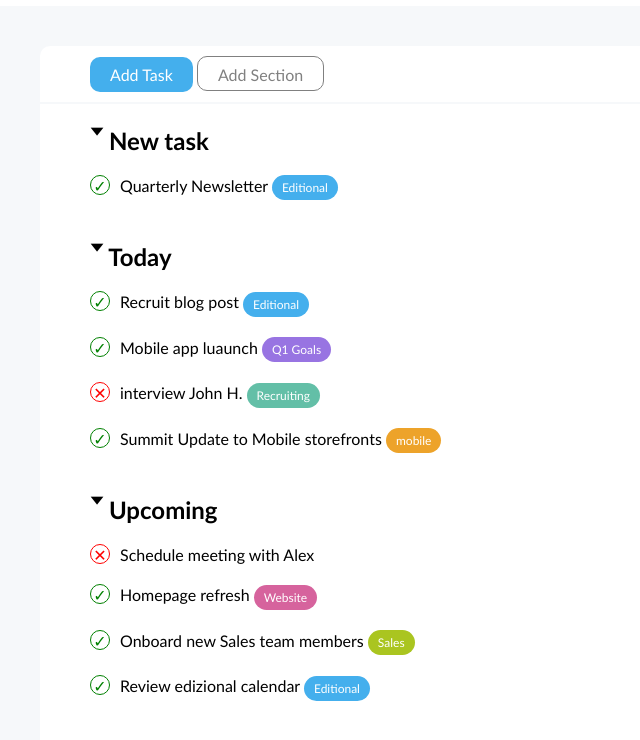
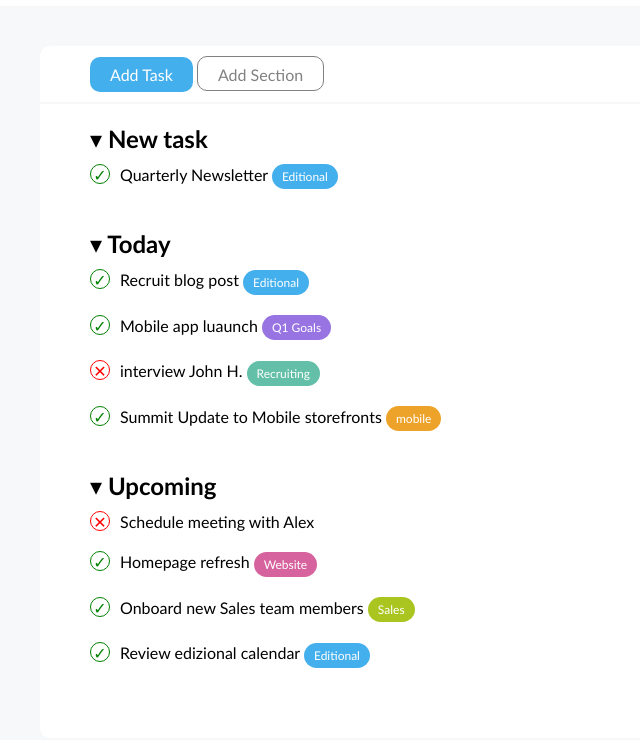
Before and after one commit to SergioGBosco/html-css-toboolist, a plain HTML site: page index.html in a window 1280 px wide. Shown: the part 64-804 px from the top of the page, without its empty margins (0-640 px from the left). Drawn offline with Linux system fonts and the light colour scheme.

Commit message:
Edit_Simbols

```diff
--- a/index.html
+++ b/index.html
@@ -27,7 +27,7 @@
       <section>
         <ul>
           <li>
-            <h2>&#129171; New task</h2>
+            <h2>&#9662; New task</h2>
             <ul>
               <li>
                 <div class="circle check">&check;</div>Quarterly Newsletter <span class="editional">Editional</span>
@@ -39,7 +39,7 @@
       <section>
         <ul>
           <li>
-            <h2>&#129171; Today</h2>
+            <h2>&#9662; Today</h2>
             <ul>
               <li>
                 <div class="circle check">&check;</div>Recruit blog post <span class="editional">Editional</span>
@@ -61,7 +61,7 @@
       <section>
         <ul>
           <li>
-            <h2>&#129171; Upcoming</h2>
+            <h2>&#9662; Upcoming</h2>
             <ul>
               <li>
                 <div class="circle fals">&#10005;</div>Schedule meeting with Alex
```
